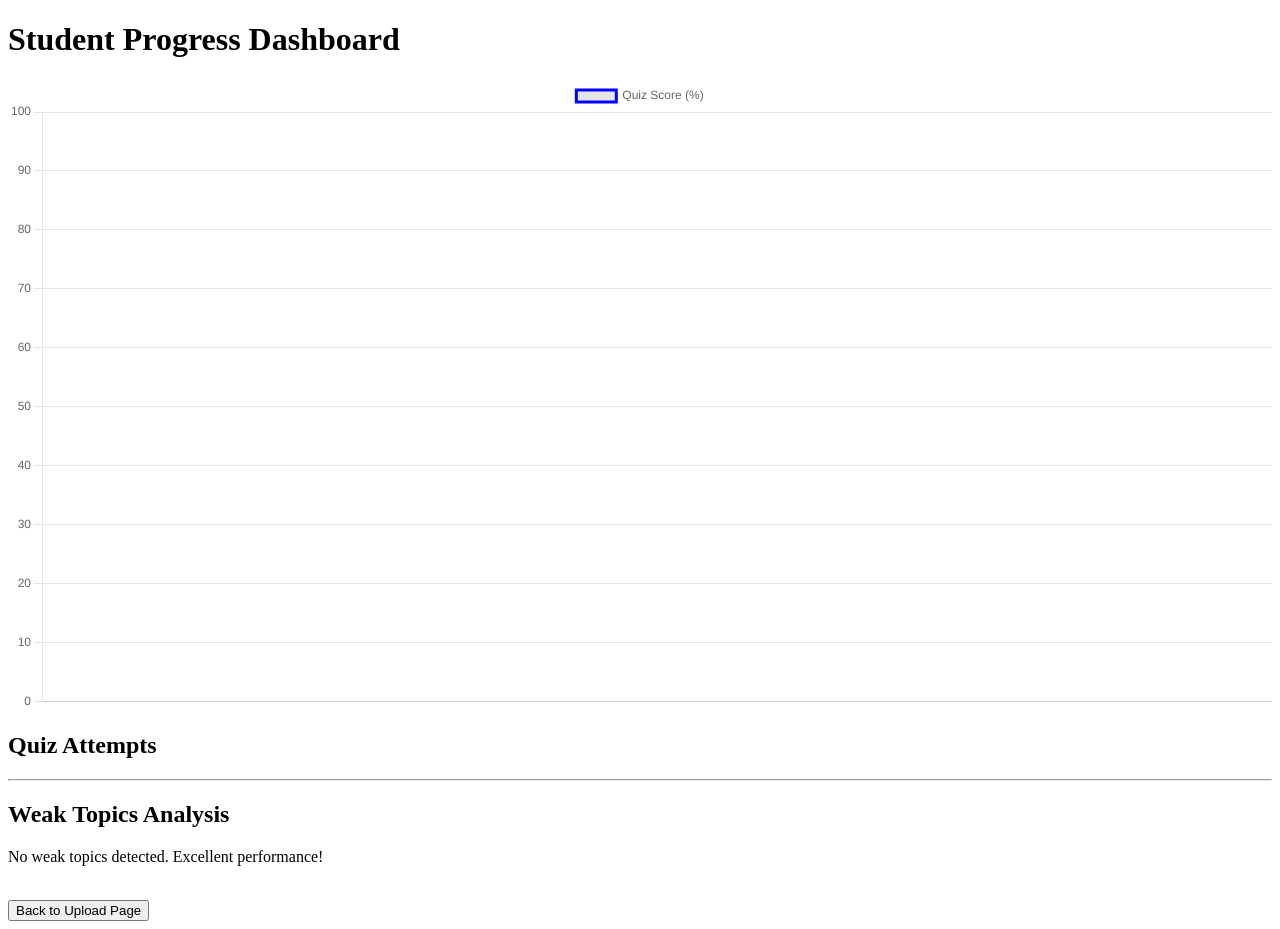
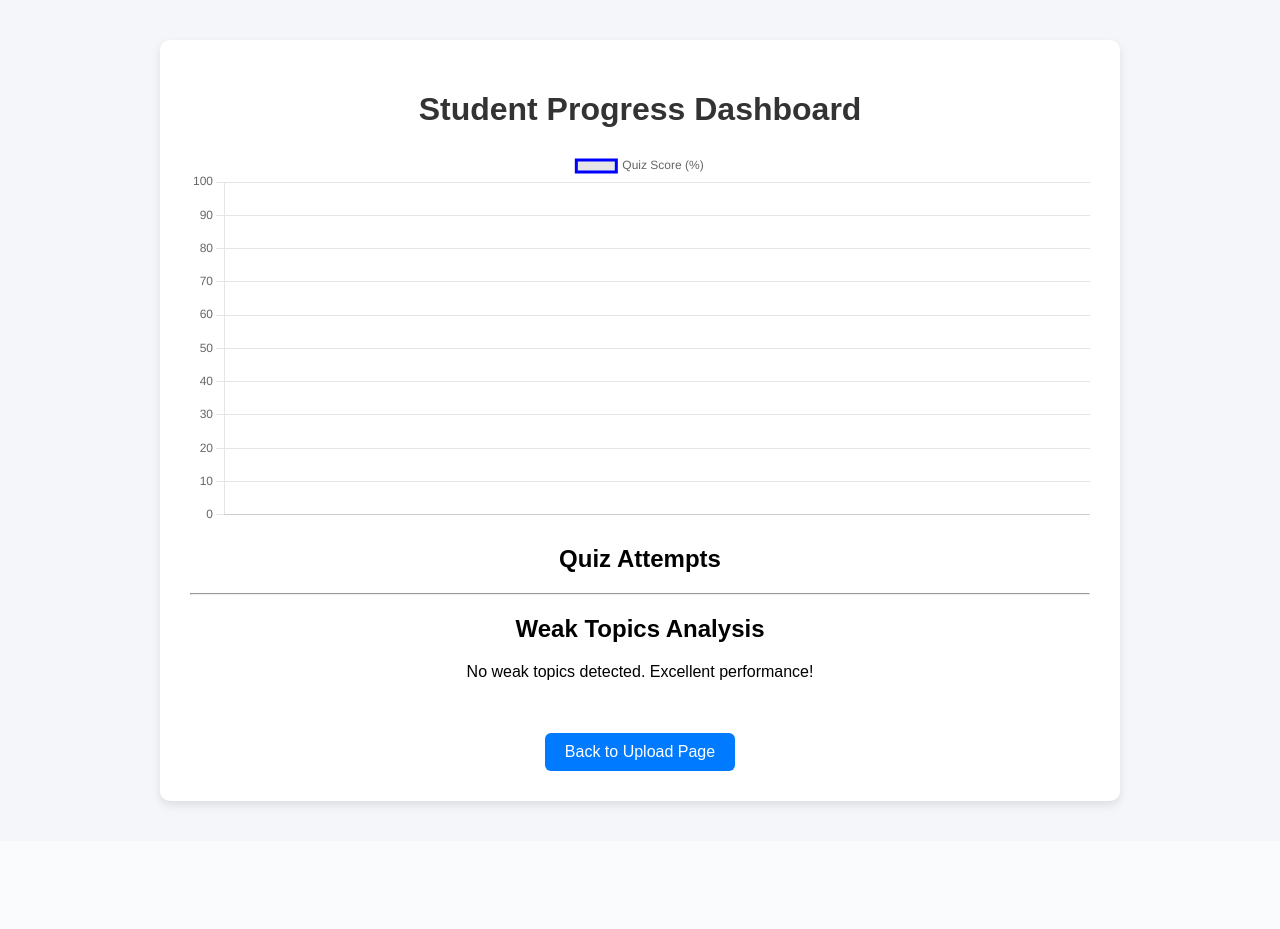
Before and after one commit to sravs2004/ai-study-assistant, a Python web app: template templates/dashboard.html in a window 1280 px wide. After the commit the page ends 808 px from the top, so only its background shows below. Run offline with Jinja, Linux system fonts and the light colour scheme; the template is opened without the code that fills it, so the values that code supplies are empty.

Commit message:
improved dashboard UI

```diff
--- a/templates/dashboard.html
+++ b/templates/dashboard.html
@@ -1,4 +1,5 @@
 <!DOCTYPE html>
+
 <html>
 
 <head>
@@ -7,13 +8,70 @@
 
 <script src="https://cdn.jsdelivr.net/npm/chart.js"></script>
 
+<style>
+
+body{
+font-family: Arial, sans-serif;
+background:#f4f6f9;
+text-align:center;
+margin:40px;
+}
+
+h1{
+color:#333;
+}
+
+.container{
+background:white;
+padding:30px;
+border-radius:10px;
+box-shadow:0 4px 10px rgba(0,0,0,0.1);
+max-width:900px;
+margin:auto;
+}
+
+ul{
+list-style:none;
+padding:0;
+}
+
+li{
+background:#f1f1f1;
+margin:8px;
+padding:10px;
+border-radius:6px;
+}
+
+.weak{
+background:#ffe6e6;
+color:#b30000;
+}
+
+button{
+padding:10px 20px;
+border:none;
+background:#007bff;
+color:white;
+border-radius:6px;
+cursor:pointer;
+font-size:16px;
+}
+
+button:hover{
+background:#0056b3;
+}
+
+</style>
+
 </head>
 
 <body>
 
+<div class="container">
+
 <h1>Student Progress Dashboard</h1>
 
-<canvas id="scoreChart" width="400" height="200"></canvas>
+<canvas id="scoreChart" width="600" height="250"></canvas>
 
 <script>
 
@@ -37,13 +95,17 @@ borderColor: "blue",
 
 borderWidth: 3,
 
-fill: false
+fill: false,
+
+tension:0.3
 
 }]
 
 },
 
 options: {
+
+responsive:true,
 
 scales: {
 
@@ -63,7 +125,6 @@ max: 100
 
 </script>
 
-
 <h2>Quiz Attempts</h2>
 
 <ul>
@@ -71,16 +132,16 @@ max: 100
 {% for r in records %}
 
 <li>
-{{ r.subject }} - {{ r.chapter }} → {{ r.score }}%
+
+<strong>{{ r.subject }}</strong> - {{ r.chapter }} → {{ r.score }}%
+
 </li>
 
 {% endfor %}
 
 </ul>
 
-
 <hr>
-
 
 <h2>Weak Topics Analysis</h2>
 
@@ -90,9 +151,13 @@ max: 100
 
 {% for w in weak_topics %}
 
-<li>
+<li class="weak">
 
 <strong>{{ w.subject }}</strong> (Average Score: {{ w.average }}%)
+
+<br>
+
+Recommendation: Revise this subject and practice more quizzes.
 
 </li>
 
@@ -106,12 +171,15 @@ max: 100
 
 {% endif %}
 
-
-<br>
+<br><br>
 
 <a href="/">
+
 <button>Back to Upload Page</button>
+
 </a>
+
+</div>
 
 </body>
 
```
